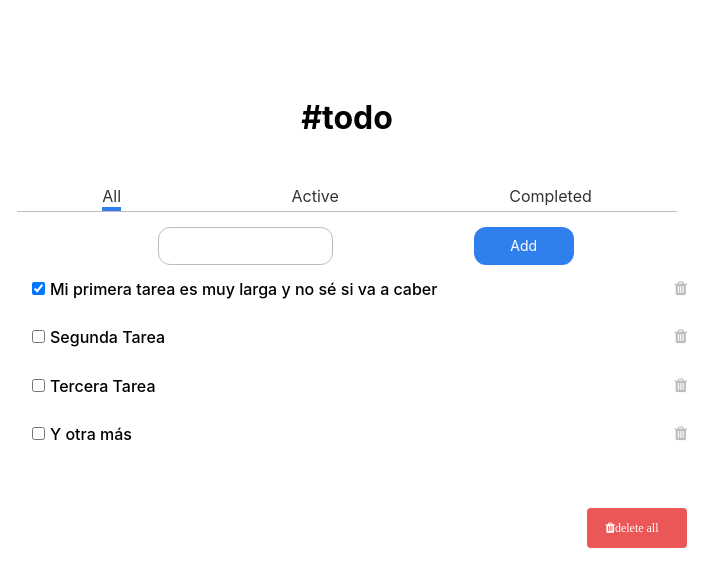
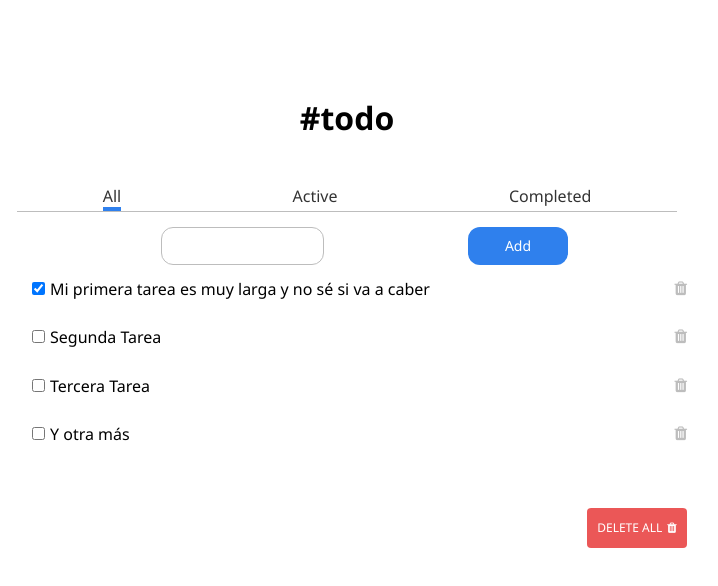
Before and after one commit to LauraMoreaux/Challenge_1, a React (Create React App) app: page / in a window 1280 px wide. Shown: the top 586 px of the page, without its empty margins (293-1011 px from the left). Built offline with nearby package versions, Linux system fonts and the light colour scheme.

Commit message:
Add font styles and delete button modifications

```diff
--- a/src/components/DeleteButton.js
+++ b/src/components/DeleteButton.js
@@ -6,7 +6,10 @@ function DeleteTasks (props) {
 
     return (
         <span className="box__delete__btn" >
-        <button className="delete__btn" type="submit" onClick={props.resetAll} value="delete all"> <i className="fa delete__task fa-trash">delete all</i></button>
+            <button className="delete__btn" type="submit" onClick={props.resetAll} value="delete all">
+                delete all
+            <i className="fa delete__task fa-trash">                  </i>
+            </button>
       </span>
     )
 }
--- a/src/stylesheets/_app.scss
+++ b/src/stylesheets/_app.scss
@@ -1,16 +1,18 @@
 body {
   margin: 0;
-  font-family: -apple-system, BlinkMacSystemFont, "Segoe UI", "Roboto", "Oxygen",
-    "Ubuntu", "Cantarell", "Fira Sans", "Droid Sans", "Helvetica Neue",
-    sans-serif;
-  -webkit-font-smoothing: antialiased;
-  -moz-osx-font-smoothing: grayscale;
+  font-family: $fontPrimary
+
+  // -apple-system, BlinkMacSystemFont, "Segoe UI", "Roboto", "Oxygen",
+  //   "Ubuntu", "Cantarell", "Fira Sans", "Droid Sans", "Helvetica Neue",
+  //   sans-serif;
+  // -webkit-font-smoothing: antialiased;
+  // -moz-osx-font-smoothing: grayscale;
 }
 
-code {
-  font-family: source-code-pro, Menlo, Monaco, Consolas, "Courier New",
-    monospace;
-}
+// code {
+//   font-family: source-code-pro, Menlo, Monaco, Consolas, "Courier New",
+//     monospace;
+// }
 
 .app {
   text-align: center;
@@ -125,6 +127,7 @@ code {
   display: inline-block;
 
   .delete__btn {
+    text-transform: uppercase;
     width: 100px;
     height: 40px;
     background-color: $deleteColor;
@@ -145,6 +148,6 @@ code {
   }
 
   .delete__task {
-    padding: 0px 10px 0px 0px;
+    padding: 0px 0px 0px 5px;
   }
 }
--- a/src/stylesheets/_variables.scss
+++ b/src/stylesheets/_variables.scss
@@ -7,11 +7,9 @@ $btnColor: #2f80ed;
 $deleteColor: #eb5757;
 
 /* FONTS */
-// @font-face {
-//   font-family: myFont;
-//   src: url(../fonts/get_schwifty.ttf);
-// }
-$fontPrimary: "Ubuntu", sans-serif;
+$fontPrimary: "Segoe UI", "Roboto", "Oxygen",
+"Ubuntu", "Cantarell", "Fira Sans", "Droid Sans", "Helvetica Neue",
+sans-serif;
 $defaultFontSize: 16px;
 
 /* BREAKPOINTS */
```
